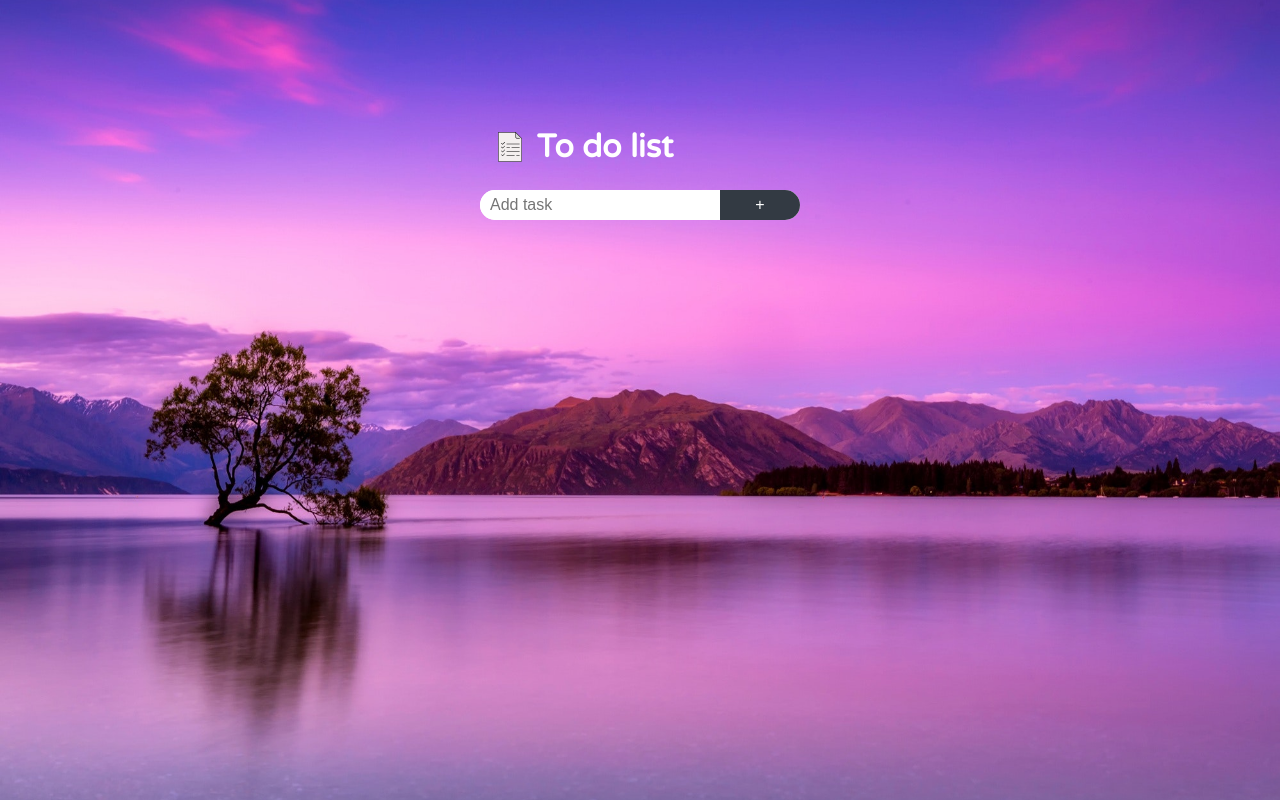
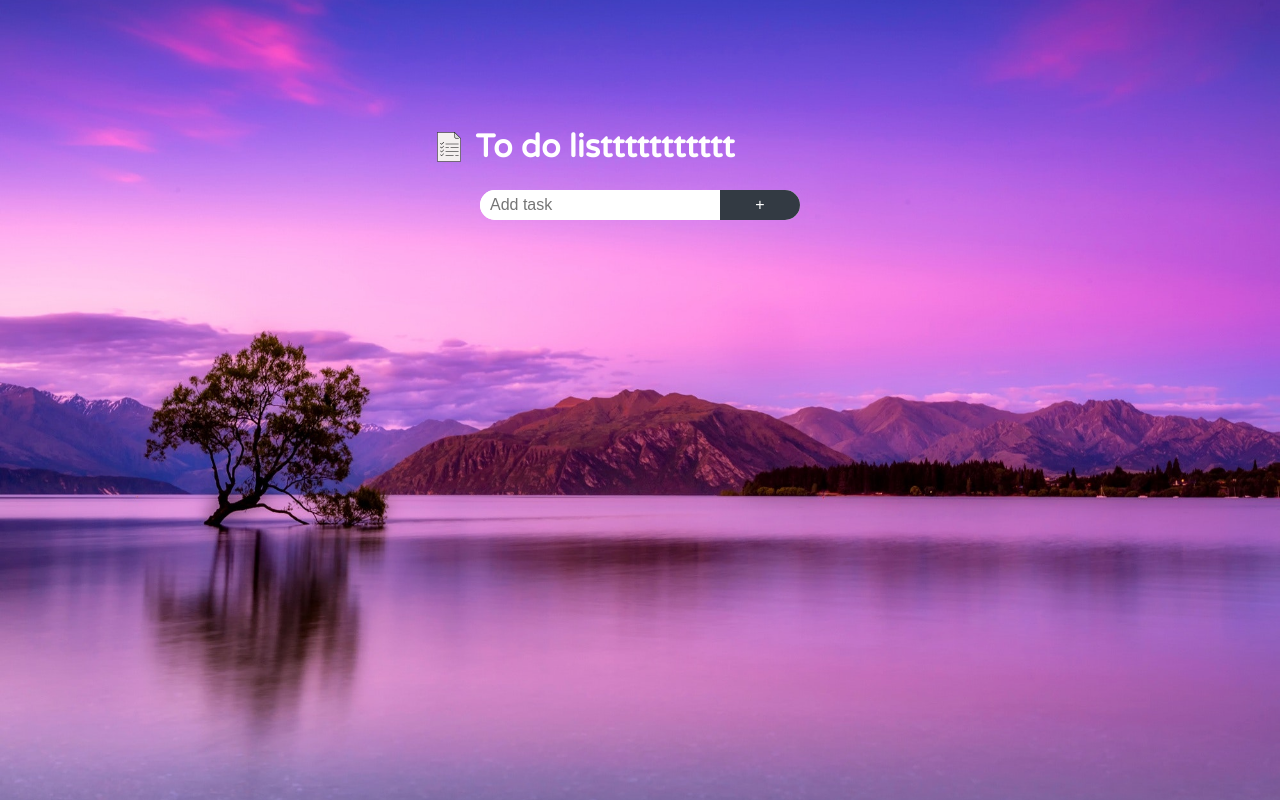
Before and after one commit to ViktorRasev/ToDo-List, a plain HTML site: page index.html in a window 1280 px wide. Drawn offline with Linux system fonts and the light colour scheme.

Commit message:
trying to modify

```diff
--- a/index.html
+++ b/index.html
@@ -23,7 +23,7 @@
             class="checklist-image"
             alt="checklist-image"
           />
-          <h1>To do list</h1>
+          <h1>To do listtttttttttt</h1>
         </div>
 
         <form class="main-form">
```
